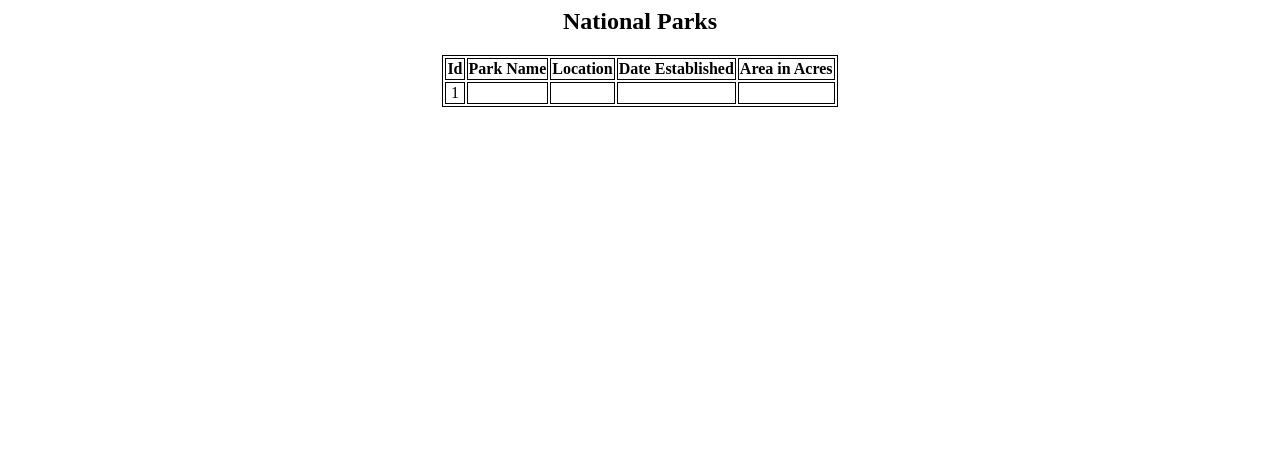
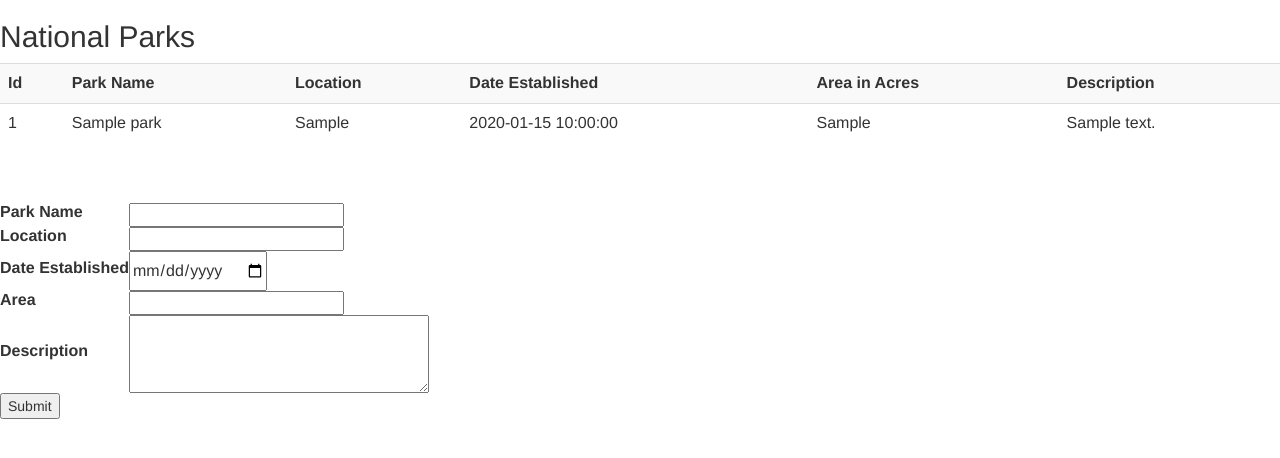
Before and after one commit to afalsario/Codeup_Web_Exercises, a PHP site: page /national_parks.php in a window 1280 px wide. Shown: the top 458 px of the page. Run offline with PHP 8.4, Linux system fonts and the light colour scheme; tables that the repository leaves empty or names only in its code hold one stand-in row (values such as "Sample post"); data that the repository does not hold is empty.

Commit message:
added code to sanitize user input

```diff
--- a/public/national_parks.php
+++ b/public/national_parks.php
@@ -1,8 +1,10 @@
-<?
+<?php
 
-function getOffset(){
+$items_per_page = 4;
+
+function getOffset($items_per_page){
 	$page = isset($_GET['page'])? $_GET['page'] : 1;
-	return ($page - 1) * 4;
+	return ($page - 1) * $items_per_page;
 }
 
 // Get new instance of PDO object
@@ -11,64 +13,110 @@ $dbc = new PDO('mysql:host=127.0.0.1;dbname=codeup_pdo_test_db', 'ashley', 'pass
 // Tell PDO to throw exceptions on error
 $dbc->setAttribute(PDO::ATTR_ERRMODE, PDO::ERRMODE_EXCEPTION);
 
-$query = 'SELECT * FROM national_parks LIMIT 4 OFFSET ' . getOffset();
-$parks = $dbc->query($query)->fetchAll(PDO::FETCH_ASSOC);
+$query = 'SELECT * FROM national_parks LIMIT :limit OFFSET :offset';
+$stmt = $dbc->prepare($query);
+$stmt->bindValue(':limit', $items_per_page, PDO::PARAM_INT);
+$stmt->bindValue(':offset', getOffset($items_per_page), PDO::PARAM_INT);
+$stmt->execute();
+
+$parks = $stmt->fetchAll(PDO::FETCH_ASSOC);
 
 $count = $dbc->query('SELECT count(*) FROM national_parks')->fetchColumn();
-$numPages = ceil($count / 4);
+$numPages = ceil($count / $items_per_page);
 
 $page = isset($_GET['page'])?$_GET['page']: 1;
 $previous_page = $page - 1;
 $next_page = $page + 1;
 
+if(!empty($_POST))
+{
+
+	if(!empty($_POST['name']) && !empty($_POST['location']) && !empty($_POST['date_established']) && !empty($_POST['area']) && !empty($_POST['description']))
+	{
+
+		$stmt = $dbc->prepare('INSERT INTO national_parks (name, location, date_established, area, description) VALUES (:name, :location, :date_established, :area, :description)');
+
+	    $stmt->bindValue(':name', $_POST['name'], PDO::PARAM_STR);
+	    $stmt->bindValue(':location', $_POST['location'], PDO::PARAM_STR);
+	    $stmt->bindValue(':date_established', $_POST['date_established'], PDO::PARAM_STR);
+	    $stmt->bindValue(':area', $_POST['area'], PDO::PARAM_STR);
+	    $stmt->bindValue(':description', $_POST['description'], PDO::PARAM_STR);
+
+	    $stmt->execute();
+	}
+	else
+	{
+		echo "this is wrong";
+	}
+}
+
+
 ?>
 <html>
 <head>
 	<title>National Parks</title>
-
-	<style>
-	h2{
-		text-align: center;
-	}
-	table, td, th{
-		border:1px solid black;
-		text-align: center;
-	}
-	table{
-		margin-right: auto;
-		margin-left: auto;
-	}
-	</style>
-
+    <link rel="stylesheet" href="/css/bootstrap.min.css">
 </head>
 <body>
 	<h2>National Parks</h2>
-	<table>
+	<div class="table-responsive">
+        <table class="table table-striped">
     		<tr>
     			<th>Id</th>
     			<th>Park Name</th>
     			<th>Location</th>
     			<th>Date Established</th>
     			<th>Area in Acres</th>
+    			<th>Description</th>
     		</tr>
     		<? foreach($parks as $rows): ?>
     			<tr>
     				<td><?= $rows['id']; ?></td>
-				<td><?= $rows['Park Name']; ?></td>
-				<td><?= $rows['Location']; ?></td>
-				<td><?= $rows['Date Established']; ?></td>
-				<td><?= $rows['Area in Acres']; ?></td>
+    				<td><?= $rows['name']; ?></td>
+    				<td><?= $rows['location']; ?></td>
+    				<td><?= $rows['date_established']; ?></td>
+    				<td><?= $rows['area']; ?></td>
+    				<td><?= $rows['description']; ?></td>
     			</tr>
     		<? endforeach; ?>
     	</table>
+    </div>
 
 <!---________________ Links ________________ -->
-	<? if(getOFFSET() !== 0): ?>
-	<?= "<a href=\"?page={$previous_page}\">Previous</a>"; ?>
+    <ul class="pager">
+        <? if(getOFFSET($items_per_page) !== 0): ?>
+    	<li><?= "<a href=\"?page={$previous_page}\">Previous</a>"; ?></li>
     	<? endif; ?>
     	<? if($numPages > $page): ?>
-	<?= "<a href=\"?page={$next_page}\">"; ?>Next</a>
+    	<li><?= "<a href=\"?page={$next_page}\">"; ?>Next</a></li>
     	<? endif; ?>
+    </ul>
 
+	<br>
+		<form action='#' method='POST'>
+		<table class="form">
+			<tr>
+				<td><label name="name">Park Name</label></td>
+				<td><input type="text" id="name" name="name" value='<?= isset($_POST['name']) ? $_POST['name'] : ' '; ?>'></td>
+			</tr>
+			<tr>
+				<td><label name="location">Location</label></td>
+				<td><input type="text" id="location" name="location" value='<?= isset($_POST['location']) ? $_POST['location'] : ' '; ?>'></td>
+			</tr>
+			<tr>
+				<td><label name="date_established">Date Established</label></td>
+				<td><input type="date" id="date_established" name="date_established" placeholder="YYYY-MM-DD" value='<?= isset($_POST['date_established']) ? $_POST['date_established'] : ' '; ?>'></td>
+			</tr>
+			<tr>
+				<td><label name="date">Area</label></td>
+				<td><input type="text" id="area" name="area" value='<?= isset($_POST['area']) ? $_POST['area'] : ' '; ?>'></td>
+			</tr>
+			<tr>
+				<td><label name="description">Description</label></td>
+				<td><textarea name="description"cols="30" rows="4" value='<?= isset($_POST['description']) ? $_POST['description'] : ' '; ?>'></textarea></td>
+			</tr>
+	   </table>
+				<input type='submit' class="submit">
+		</form>
 </body>
 </html>
```
Lines whose indentation alone changed are shown as unchanged.
